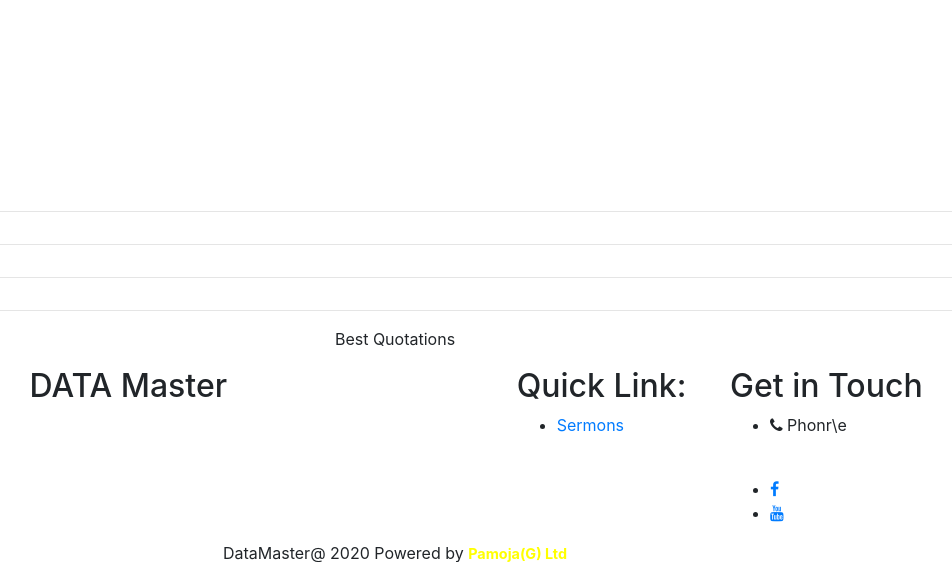
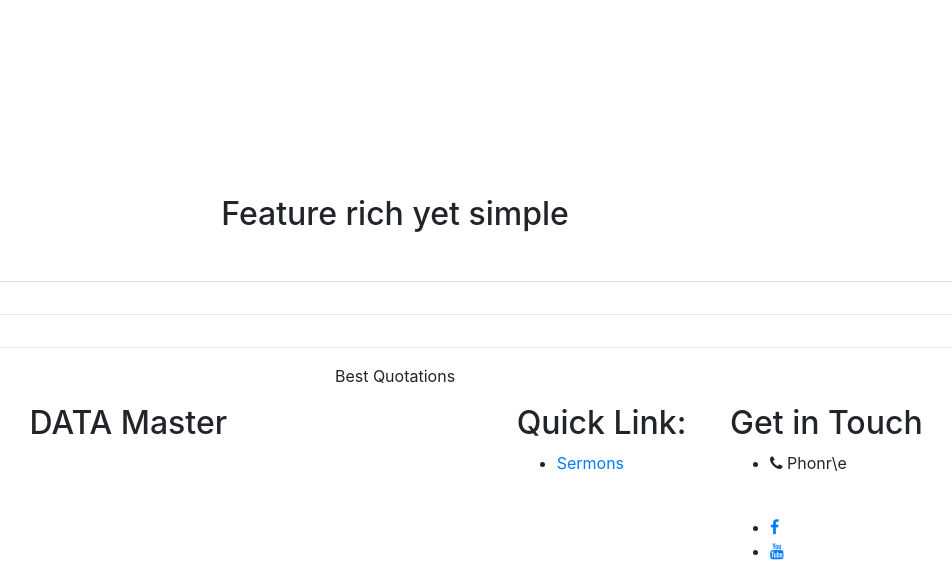
Before and after one commit to Dihfahsih1/datamaster-site, a Django app: page / in a window 1280 px wide. Shown: the part 555-1117 px from the top of the page, without its empty margins (245-1197 px from the left). Run offline with Django 3.2, Linux system fonts and the light colour scheme; data that the repository does not hold is empty; some libraries are stand-ins or nearby versions.

Commit message:
first phase working pretty cool

```diff
--- a/datamasterapp/templates/home.html
+++ b/datamasterapp/templates/home.html
@@ -3,20 +3,19 @@
 {% load static  %}
 
 
-    <hr />
-    <!-------------------------------------------About Pamoja with sliding Images---------------------------------------------->
+    <!-------------------------------------------All Features---------------------------------------------->
     <div class="row">
         <div class="container">
+            <h2 style="text-align: center;"> Feature rich yet simple</h2><br />
             {% for feature in features %}
-            <a href="#">
                 <div class="col-lg-4" style="visibility: visible; animation-name: fade;">
                     <div class="single-news">
-                        <div class="img" style="height: 180px">
+                        <div class="img" style="height: 180px; text-align: center;">
                             {% if feature.Feature_Image %}
                             <img src="{{ feature.Feature_Image.url }}" alt="">
                             {% endif %}
                         </div>
-                        <div class="content">
+                        <div class="content" style="text-align: center;">
                             <h2 class="title">{{ feature.Feature_Title }}</h2>
                             <p class="text">
                                 {{ feature.Feature_Description|truncatewords:20|linebreaks }}
@@ -25,7 +24,6 @@
                         </div>
                     </div>
                 </div>
-            </a>
             {% endfor %}
         </div>
 
```
Also changed, not shown: 1 other file.
